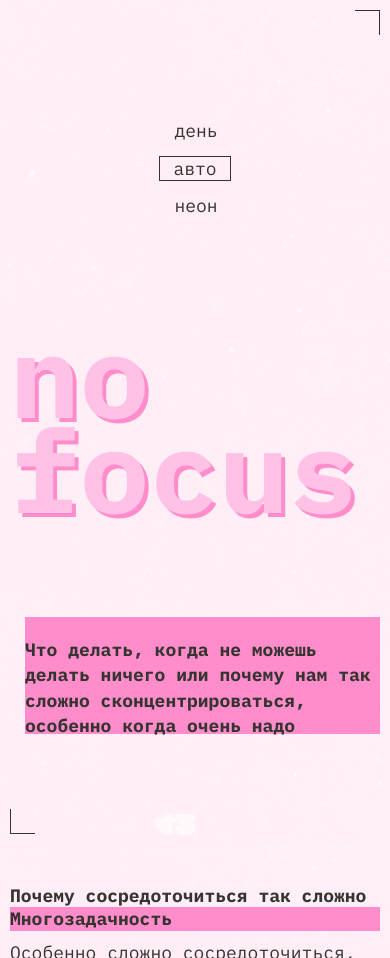
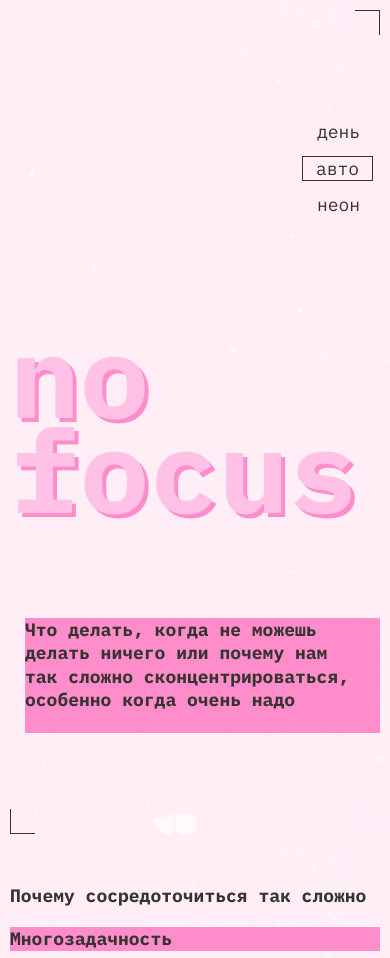
Before and after one commit to Hassski/slozhno-sosredotochitsya-fd, a plain HTML site: page index.html in a window 390 px wide. Shown: the top 958 px of the page. Drawn offline with Linux system fonts and the light colour scheme.

Commit message:
Проверка 2.2

```diff
--- a/styles/style.css
+++ b/styles/style.css
@@ -76,7 +76,7 @@
   background-color: var(--accent-color);
   fill: var(--accent-color);
   filter: none;
-  box-shadow: 0px 0px 10px rgba(255, 0, 112, 0.6);
+  box-shadow: 0px 0px 10px rgba(255, 0, 112, 0.9);
 }
 
 .frame::before {
@@ -122,10 +122,10 @@
 
 .header__text {
   max-inline-size: 491px;
-  padding: 0 0 20px 0;
+  padding: 0 0 22px 0;
   justify-self: end;
   align-self: center;
-  line-height: 1.4;
+  line-height: 1.3;
 }
 
 .question__section-title {
@@ -184,7 +184,6 @@
   display: grid;
   grid-template-columns: 1fr 1fr 1fr;
   gap: 20px;
-  padding-block-start: 20px;
 }
 
 .question__section-title-concentration-is-lost {
@@ -281,7 +280,6 @@
   .question__section__concentration-is-lost,
   .question__section-answer-lose-container,
   .question__section__better {
-    gap: 20px;
   }
 
 .header__theme-menu {
@@ -346,7 +344,6 @@
   }
 
   .header__text {
-    padding: 20px 0;
     max-inline-size: 364px;
     box-sizing: border-box;
   }
@@ -359,11 +356,10 @@
   .question__section-answer-concentration-is-lost-container {
     display: flex;
     flex-direction: column;
-    padding-block-start: 20px;
   }
 
   .question__section-title-concentration-is-lost {
-    max-inline-size: 236px;
+    max-inline-size: 260px;
   }
 
   .question__section__better {
@@ -387,8 +383,14 @@
     font-size: clamp(7.25rem, 7.0115rem + 1.0178vw, 7.5rem);
   }
 
+  .header__theme-menu-list {
+    padding-left: 285px;
+    gap: 11.9px;
+  }
+
   .header__text {
     max-inline-size: 355px;
+    padding-right: 31px;
     max-block-size: 117px;
   }
 
@@ -397,6 +399,10 @@
     padding: 40px 0 0 0;
     display: flex;
     flex-direction: column;
+  }
+
+  .question__section-title {
+    padding-bottom: 20px;
   }
 
   .question__section-concentration-is-lost {
```
